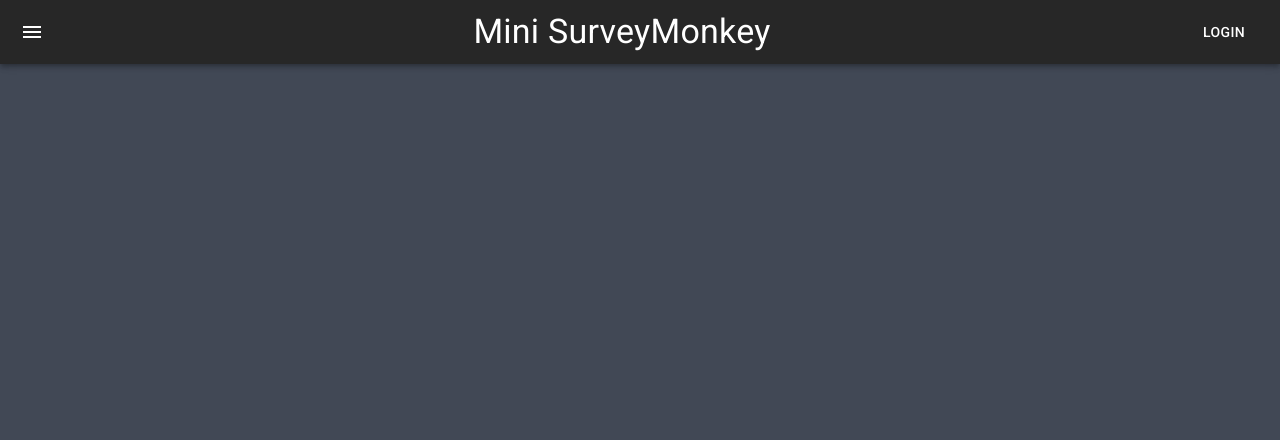
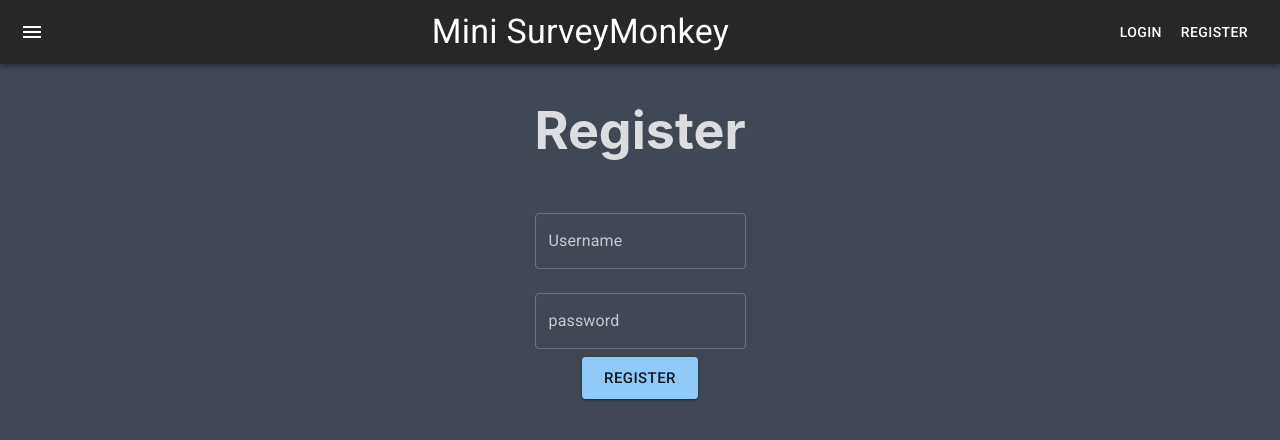
Before and after one commit to doodlehead/React-Mini-SurveyMonkey-4806, a React (Create React App) app: page /register in a window 1280 px wide. Shown: the top 440 px of the page. Built offline with nearby package versions, Linux system fonts and the light colour scheme.

Commit message:
Login Logout

```diff
--- a/src/App.js
+++ b/src/App.js
@@ -12,6 +12,8 @@
 import HomePage from './pages/HomePage';
 import SurveyList from './pages/SurveyList';
 import EditSurvey from "./pages/EditSurvey";
+import Login from "./pages/Login";
+import Register from "./pages/Register";
 
 const darkTheme = createTheme({
   palette: {
@@ -21,6 +23,7 @@
 
 function App() {
   const [showSidebar, setShowSidebar] = useState(false);
+  const [loggedIn, setLoggedIn] = useState(false);
   const [showSnackbar, setShowSnackbar] = useState(false);
   const [message, setMessage] = useState({
     text: "",
@@ -49,19 +52,23 @@
     <ThemeProvider theme={darkTheme}>
       <div id="app">
         <AppContext.Provider
-          value={{ showSidebar, setShowSidebar, setMessage }}
+          value={{ showSidebar, setShowSidebar, loggedIn, setLoggedIn, setMessage }}
         >
+          <Router>
           <Header />
-          <div id="appContent">
-            <Router>
+            <div id="appContent">
+
               <Routes>
                 <Route path="/survey" element={<SurveyList />} />
                 <Route path="/survey/:surveyId" element={<EditSurvey />} />
                 <Route path="/" element={<HomePage />} />
+                <Route path="/login" element={<Login />}/>
+                <Route path="/register" element={<Register />}/>
               </Routes>
               <SideNav />
-            </Router>
-          </div>
+
+            </div>
+          </Router>
           <Snackbar
             open={showSnackbar}
             autoHideDuration={6000}
--- a/src/components/Header.js
+++ b/src/components/Header.js
@@ -1,4 +1,5 @@
 import React from "react";
+import { useNavigate, useLocation } from "react-router-dom";
 import {
   AppBar,
   Toolbar,
@@ -9,6 +10,7 @@
 import MenuIcon from '@mui/icons-material/Menu';
 import { createStyles, makeStyles } from '@mui/styles';
 import AppContext from "../contexts/AppContext";
+import RestClient from "../utils/RestClient"
 
 const useStyles = makeStyles((theme) =>
   createStyles({
@@ -31,6 +33,13 @@
 
 const Header = () => {
   const classes = useStyles();
+  const navigate = useNavigate();
+  const { loggedIn, setLoggedIn } = React.useContext(AppContext);
+
+  const handleLogout = async() => {
+    await RestClient.logout();
+    setLoggedIn(false);
+  }
 
   return (
     <AppContext.Consumer>
@@ -50,7 +59,20 @@
               <Typography variant="h4" className={classes.title}>
                 Mini SurveyMonkey
               </Typography>
-                <Button color="inherit">Login</Button>
+              {!loggedIn && <>
+                <Button
+                  color="inherit"
+                  onClick={() => navigate("/login")}>Login</Button>
+                <Button
+                  color="inherit"
+                  onClick={() => navigate("/register")}>Register</Button>
+              </>
+              }
+              {loggedIn &&
+                <Button
+                  color="inherit"
+                  onClick={() => handleLogout()}>Logout</Button>
+              }
             </Toolbar>
           </AppBar>
         </div>
--- a/src/contexts/AppContext.js
+++ b/src/contexts/AppContext.js
@@ -2,6 +2,7 @@
 
 const AppContext = React.createContext({
   showSidebar: false,
+  loggedIn: false
 });
 
 export default AppContext;
--- /dev/null
+++ b/src/pages/Login.js
@@ -0,0 +1,61 @@
+import React from "react";
+import {
+  Grid,
+  Box,
+  Typography,
+  Button,
+  FormControl,
+  TextField,
+} from "@mui/material";
+import AppContext from "../contexts/AppContext";
+import RestClient from '../utils/RestClient';
+import { useNavigate } from "react-router-dom";
+
+const Login = () => {
+
+  const navigate = useNavigate();
+  const {loggedIn, setLoggedIn} = React.useContext(AppContext);
+
+  const handleLogin = async (event) => {
+    event.preventDefault();
+    const username = event.target.username.value;
+    const password = event.target.password.value;
+    await RestClient.login({ username, password });
+    setLoggedIn(true);
+    navigate('/home');
+  };
+
+  return (
+    <form onSubmit={handleLogin}>
+      <Grid>
+        <h1> Login </h1>
+
+        <Grid>
+          <FormControl margin="normal" required>
+            <TextField
+              aria-label="username"
+              label="Username"
+              name="username"
+              type="text"
+            />
+          </FormControl>
+        </Grid>
+        <FormControl margin="normal" required>
+          <TextField
+            label="password"
+            aria-label="password"
+            type="password"
+            name="password"
+          />
+        </FormControl>
+        <Grid>
+          <Button type="submit" variant="contained" size="large">
+            Login
+          </Button>
+        </Grid>
+      </Grid>
+    </form>
+  );
+};
+
+export default Login;
--- /dev/null
+++ b/src/pages/Register.js
@@ -0,0 +1,57 @@
+import React from "react";
+import {
+  Grid,
+  Box,
+  Typography,
+  Button,
+  FormControl,
+  TextField,
+} from "@mui/material";
+
+import RestClient from '../utils/RestClient';
+import { useNavigate } from "react-router-dom";
+
+const Register = (props) => {
+
+  const navigate = useNavigate();
+  const handleRegister = async (event) => {
+    event.preventDefault();
+    const username = event.target.username.value;
+    const password = event.target.password.value;
+    RestClient.register({ username, password });
+    navigate('/login');
+  };
+
+  return (
+    <form onSubmit={handleRegister}>
+      <Grid>
+        <h1> Register </h1>
+        <Grid>
+          <FormControl margin="normal" required>
+            <TextField
+              aria-label="username"
+              label="Username"
+              name="username"
+              type="text"
+            />
+          </FormControl>
+        </Grid>
+        <FormControl margin="normal" required>
+          <TextField
+            label="password"
+            aria-label="password"
+            type="password"
+            name="password"
+          />
+        </FormControl>
+        <Grid>
+          <Button type="submit" variant="contained" size="large">
+            Register
+          </Button>
+        </Grid>
+      </Grid>
+    </form>
+  );
+};
+
+export default Register;
--- a/src/utils/RestClient.js
+++ b/src/utils/RestClient.js
@@ -4,6 +4,8 @@
  * The RestClient will contain all the REST calls the client needs. "Singleton" pattern
  */
 class RestClient {
+
+
   constructor() {
     let baseURL = (process.env.NODE_ENV !== 'production') ?
       'http://localhost:8080/' : 'https://mini-surveymonkey-4806.herokuapp.com/'
@@ -11,6 +13,7 @@
     this.axios = axios.create({
       baseURL,
       timeout: 1000,
+      withCredentials: true
       // headers: {'X-Custom-Header': 'foobar'}
     });
   }
@@ -40,6 +43,23 @@
   deleteQuestion(id) {
     return this.axios.delete(`/question/${id}`)
   }
+
+  getQuestions(){
+    return this.axios.get('/question')
+  }
+
+  // Users
+  login(user){
+    return this.axios.post(`/login`, new URLSearchParams(user), { headers: { "Content-Type": "application/x-www-form-urlencoded" }})
+  }
+
+  register(user){
+    return this.axios.post(`/user`, user)
+  }
+
+  logout(user){
+    return this.axios.post('/logout')
+  }
 }
 
 const client = new RestClient();
```
Also changed, not shown: src/components/SideNav.js (line endings or trailing spaces). Lines whose indentation alone changed are shown as unchanged.
